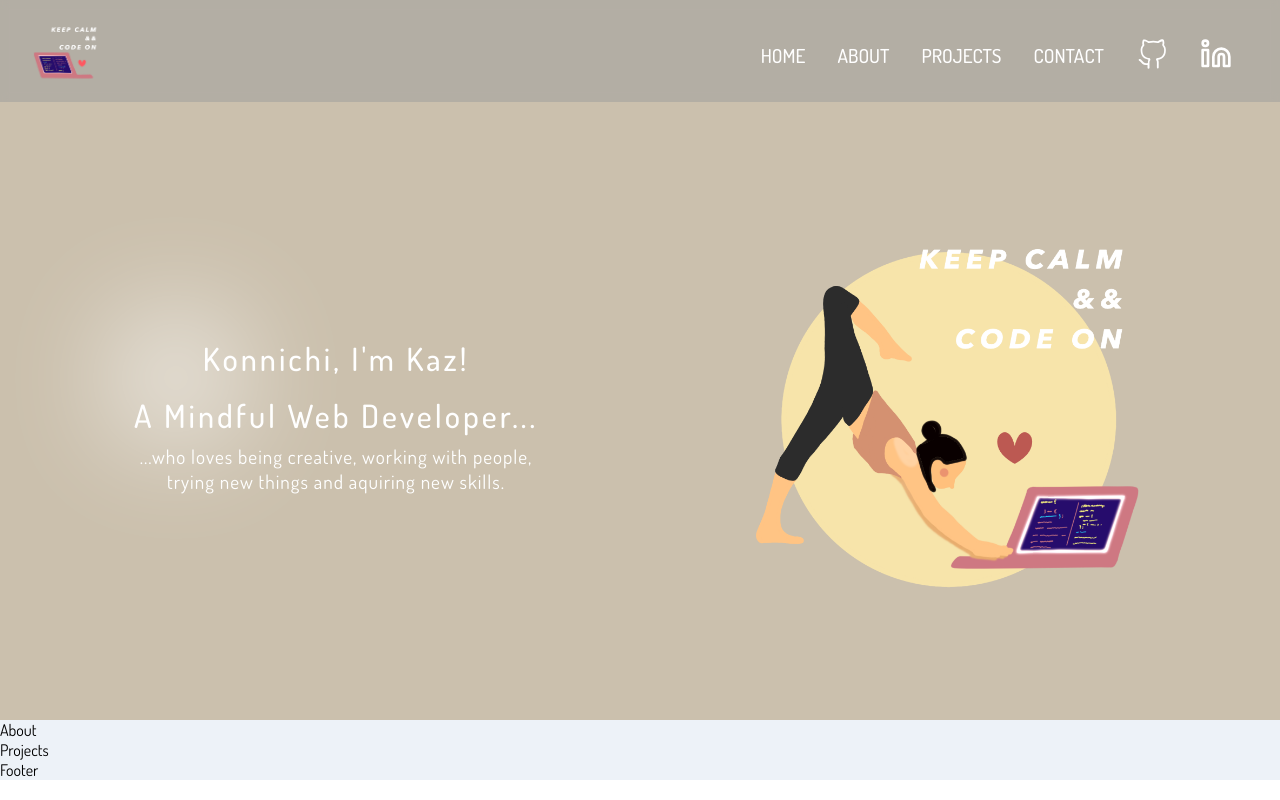
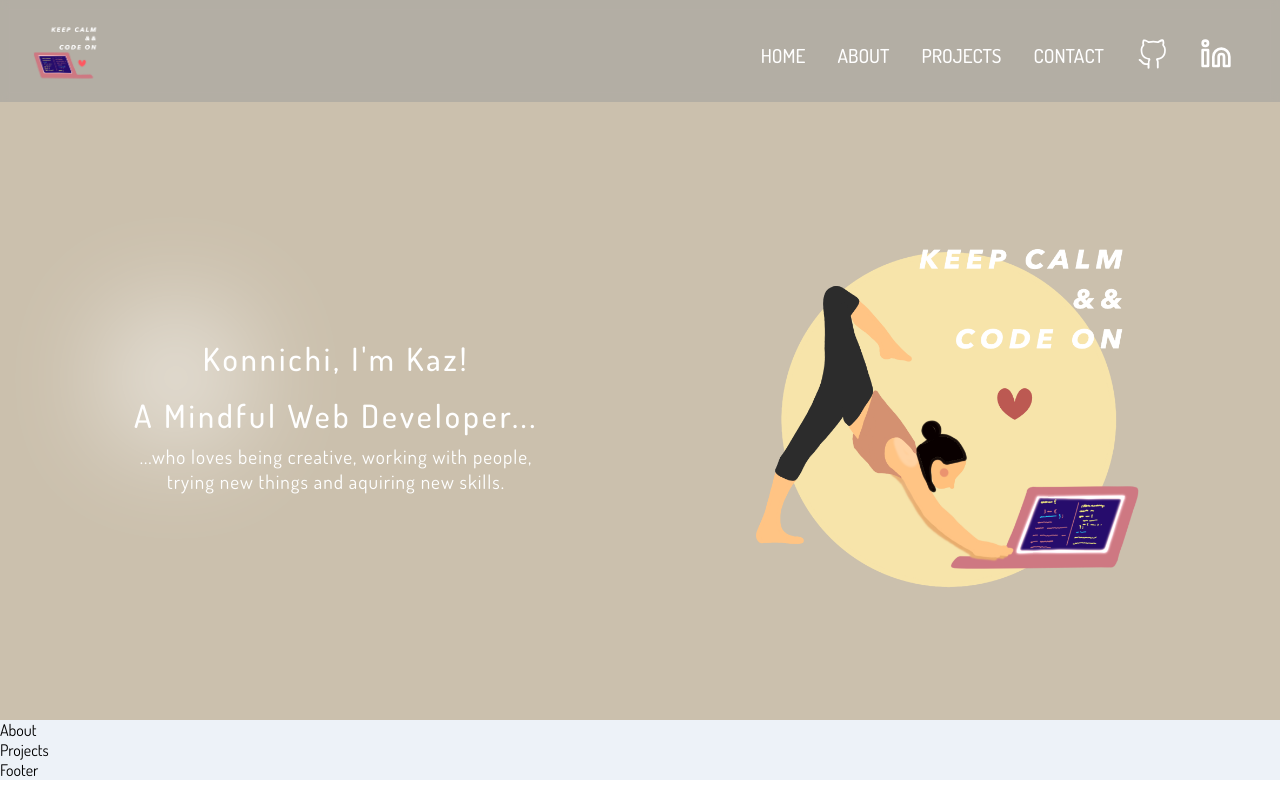
Before and after one commit to Kaz1022/portfolio_fe, a React (Create React App) app: page / in a window 1280 px wide. Built offline with nearby package versions, Linux system fonts and the light colour scheme.

Commit message:
add motion on the images

```diff
--- a/src/container/Header/Header.jsx
+++ b/src/container/Header/Header.jsx
@@ -43,6 +43,14 @@ const Header = () => {
     }
   }
 
+  const bounceTransision = {
+    y: {
+      duration: 1.5,
+      yoyo: Infinity,
+      ease: "easeOut"
+    }
+  }
+
   return (
     <section className="app__header app__flex" id="home">
       <div className="header-left">
@@ -54,9 +62,18 @@ const Header = () => {
         <div className="blur" style={{background: 'var(--white-color)'}}>
         </div>
       </div>
+
       <div className="header-right app__flex">
           <img src={images.kazyoga} alt="codeyogi" />
-          <img src={images.heart} alt="heart" />
+          <motion.img
+            transition={bounceTransision}
+            animate={{
+              y: ["5%", "-5%"]
+            }}
+            src={images.heart}
+            alt="heart"
+            className="header-heart"
+          />
       </div>
 
     </section>
--- a/src/container/Header/Header.scss
+++ b/src/container/Header/Header.scss
@@ -25,7 +25,6 @@
 
   @media screen and (max-width: 900px) {
     flex-direction: column;
-    height: auto;
   }
 
   @media screen and (max-width: 450px) {
@@ -40,6 +39,7 @@
   flex-direction: column;
   align-items: center;
   color: var(--white-color);
+  z-index: 1;
 
   h1 {
     margin-top: 1rem;
@@ -82,23 +82,26 @@
   }
 }
 
-.blur {
-  position: absolute;
-  width: 7rem;
-  height: 7rem;
-  border-radius: 50%;
-  z-index: 0;
-  filter: blur(100px);
-}
-
 .header-right {
   display: flex;
   position: relative;
   flex:1;
   flex-direction: column;
+  z-index: 0;
 
-  img {
+  img:nth-child(1) {
     position: absolute;
     width: 400px;
   }
+
+  img:nth-child(2) {
+    position: absolute;
+    width: 400px;
+    margin-top: -3rem;
+  }
+
+  @media screen and (max-width: 450px) {
+    transform: scale(0.8);
+  }
+
 }
```
